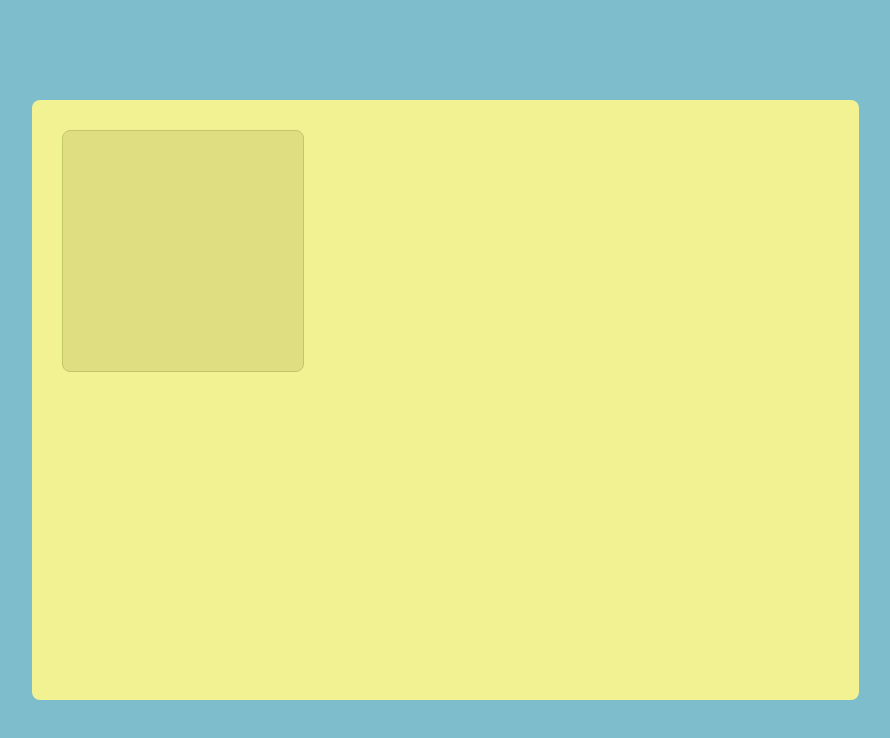
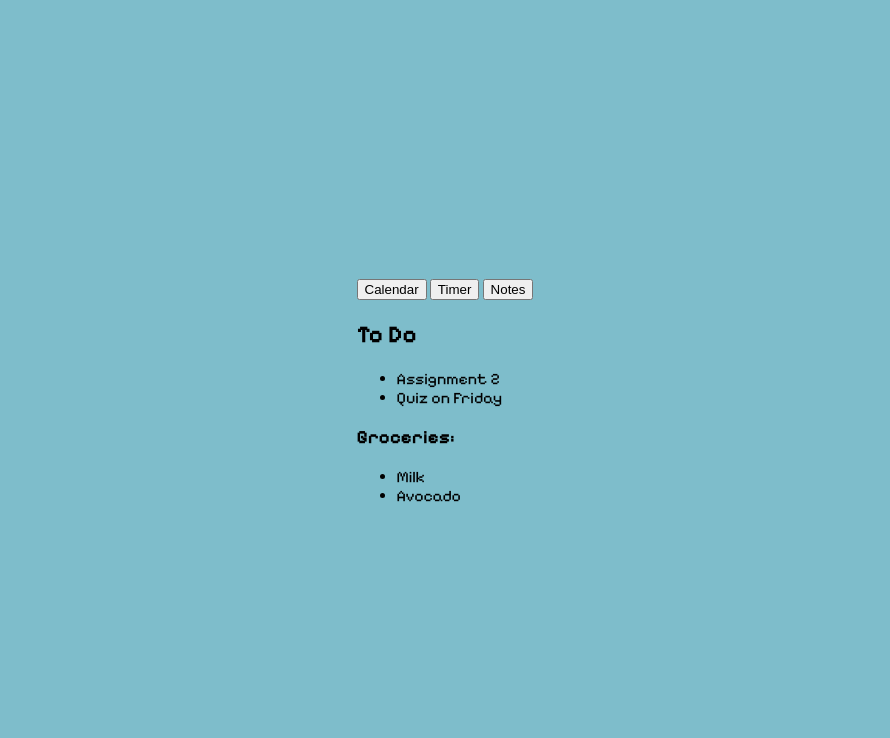
Before and after one commit to magicmonkey0/studie_project, a plain HTML site: page index.html in a window 1280 px wide. Shown: the whole page, without its empty margins (195-1085 px from the left). Drawn offline with Linux system fonts and the light colour scheme.

Commit message:
uploaded PNGS and created new index file
uploaded icon PNGS, made a new index.html file for the front page, included pixelify sans font

```diff
--- a/index.html
+++ b/index.html
@@ -3,27 +3,36 @@
 <head>
     <meta charset="UTF-8">
     <meta name="viewport" content="width=device-width, initial-scale=1.0">
-    <title>notes</title>
-    <link rel="stylesheet" href="./style.css">
-    <link rel href="stylesheet" href="https://cdnjs.cloudflare.com/
-    ajax/libs/font-awesome/6.5.1/css/all.min.css">
+    <title>studie</title>
+    <link rel="stylesheet" href="style.css">
+    <link rel="preconnect" href="https://fonts.googleapis.com">
+    <link rel="preconnect" href="https://fonts.gstatic.com" crossorigin>
+    <link href="https://fonts.googleapis.com/css2?family=
+    Pixelify+Sans:wght@400..700&family=Press+Start+2P&display=swap" rel="stylesheet">
 </head>
+<body>
+    <div class="app-container">
+        <div class="sidebar">
+          <button class="section-btn">Calendar</button>
+          <button class="section-btn">Timer</button>
+          <a href="notes.html">
+            <button class="section-btn">Notes</button>
+          </a>
 
-<body>
-    <div id="container">
-        <div id="list-header">
-            <div id="addNoteDiv" onclick="popup()">
-                <i class="fa-solid fa-plus"></i>
-            </div>
-            <div class="blankDiv"></div>
-            <div class="blankDiv"></div>
         </div>
-        <div id="list-container">
-            <ul id="notes-list"></ul>
+        <div class="main-content">
+          <h2>To Do</h2>
+          <ul>
+            <li>Assignment 2</li>
+            <li>Quiz on Friday</li>
+          </ul>
+          <h3>Groceries:</h3>
+          <ul>
+            <li>Milk</li>
+            <li>Avocado</li>
+          </ul>
         </div>
-    </div>
-    <script src="./script.js"></script>
+      </div>
+      <script src="script.js"></script>
 </body>
-
-
 </html>
--- a/style.css
+++ b/style.css
@@ -1,5 +1,13 @@
+.pixelify-sans-font {
+    font-family: "Pixelify Sans", monospace;
+    font-optical-sizing: auto;
+    font-weight: 400;
+    font-style: normal;
+}
+
 body {
-    font-family: 'Poppins', sans-serif;
+    image-rendering: pixelated;
+    font-family: 'Pixelify Sans', monospace;
     background-color: rgb(126, 189, 203);
     margin: 0;
     display: flex;
```
Also changed, not shown: notes.html (added, +30 -0 lines), assets/calendar_icon.png (added), assets/exit_btn.png (added), assets/frog.png (added), assets/minimize_btn.png (added), assets/notes_icon.png (added), assets/timer_icon.png (added).
